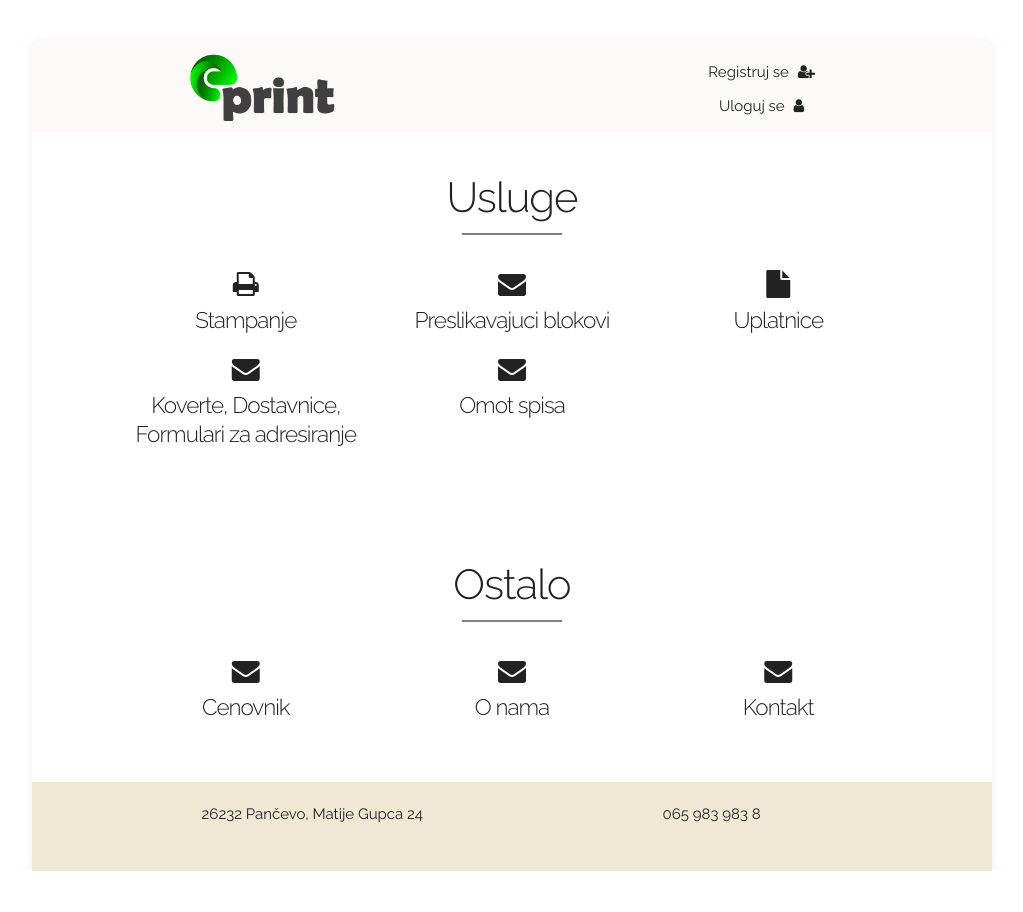
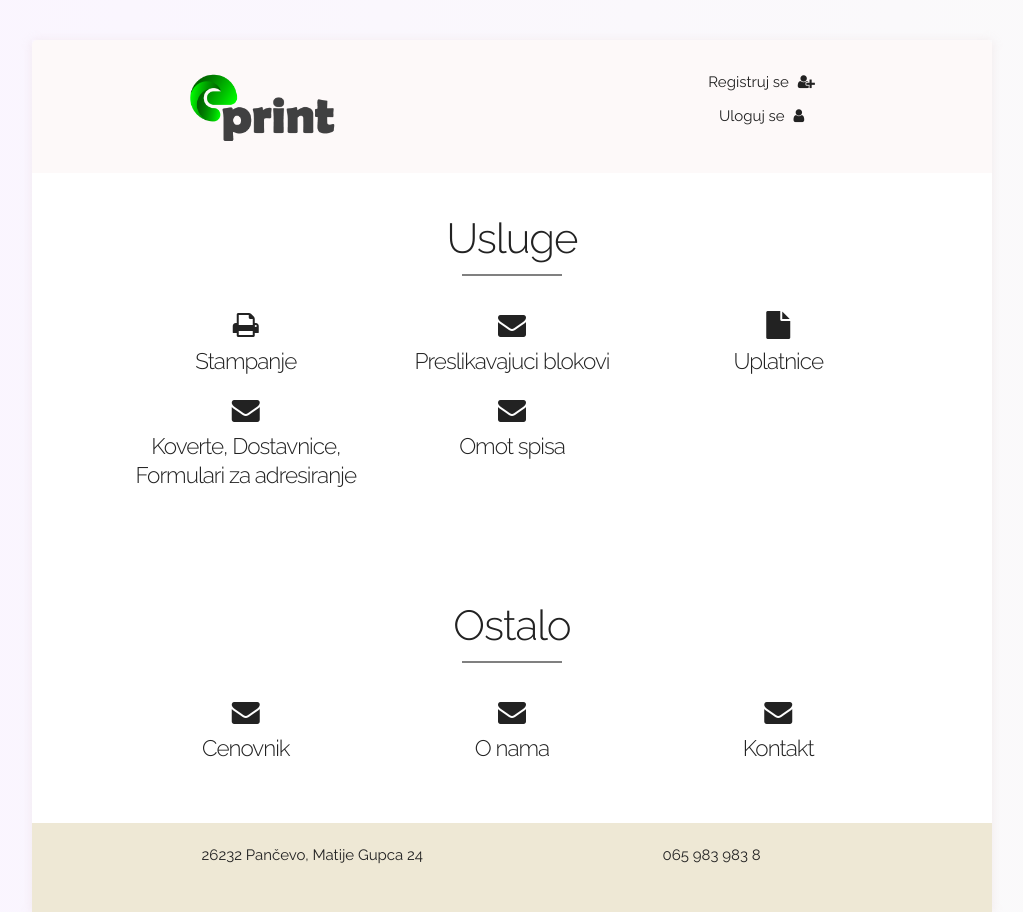
Before and after one commit to tileMatf/ePrint, a PHP site: page / in a window 1280 px wide. Shown: the whole page, without its empty margins (128-1151 px from the left). Before the commit the page ends 871 px from the top, so only its background shows below. Run offline with PHP 8.4, Linux system fonts and the light colour scheme.

Commit message:
promenica na navigaciji

```diff
--- a/css/style.css
+++ b/css/style.css
@@ -32,7 +32,11 @@ html {
 }
 
 body {
-   background-color: #ffffff;
+   background: #ffffff;
+   background: -webkit-linear-gradient(right, #76b852, #8DC26F);
+   background: -moz-linear-gradient(right, #76b852, #8DC26F);
+   background: -o-linear-gradient(to left, rgb(250, 250, 250), rgb(250, 250, 255));
+   background: linear-gradient(to left, rgb(250, 250, 250), rgb(250, 245, 255));
    color: #222;
    font-size: 1.5em;
    /*padding: 15px 15px ***ako nema kontejnera*/
@@ -124,24 +128,25 @@ header {
     background-color: #fdf9f9;
     border-radius: 5px 5px 0 0;
     text-align: center;
-    padding-top: 10px;
+    padding-top: 30px;
+    padding-bottom: 20px;
 }
 
 .logo {
     max-width: 150px;
 }
 
+ul.nav.nav-login-register {
+    text-align: center;
+    padding: 14px 16px;
+    text-decoration: none;
+    float: right;
+}
+
 .nav {
     width: 100%;
-    float: right;
     list-style-type: none;
     color: #8f897d;
-}
-
-
-ul.nav {
-    margin: 0 auto;
-    padding-top: 10px; /*PROMENI*/
 }
 
 /**nav1 je za ostale stranice poput stampanje.html, odnosi se na navigaciju pocetna / stampanje ...**/
@@ -288,6 +293,7 @@ Media Queries
     th, td {
         border-bottom-color: black;
     }
+
 }
 
 
--- a/index.html
+++ b/index.html
@@ -32,10 +32,9 @@
           </a>
         </div>
         <!---- NAVIGATION ---->
-        <div class="six columns navigation__header">
-          <div class="navigation__header--nav">
+        <div class="six columns navigation__header navigation__header--nav">
             <!--Registruj se i Uloguj se-->
-            <ul class="nav">
+            <ul class="nav login">
               <li>
                 <a href="#">Registruj se
                   <i class="fa fa-user-plus" aria-hidden="true"></i>
@@ -47,9 +46,8 @@
                 </a>
               </li>
             </ul>
-          </div>
         </div>
-        <!--end of second one-half column-->
+        <!--end of column-->
       </div>
       <!--end of row-->
     </header>
```
